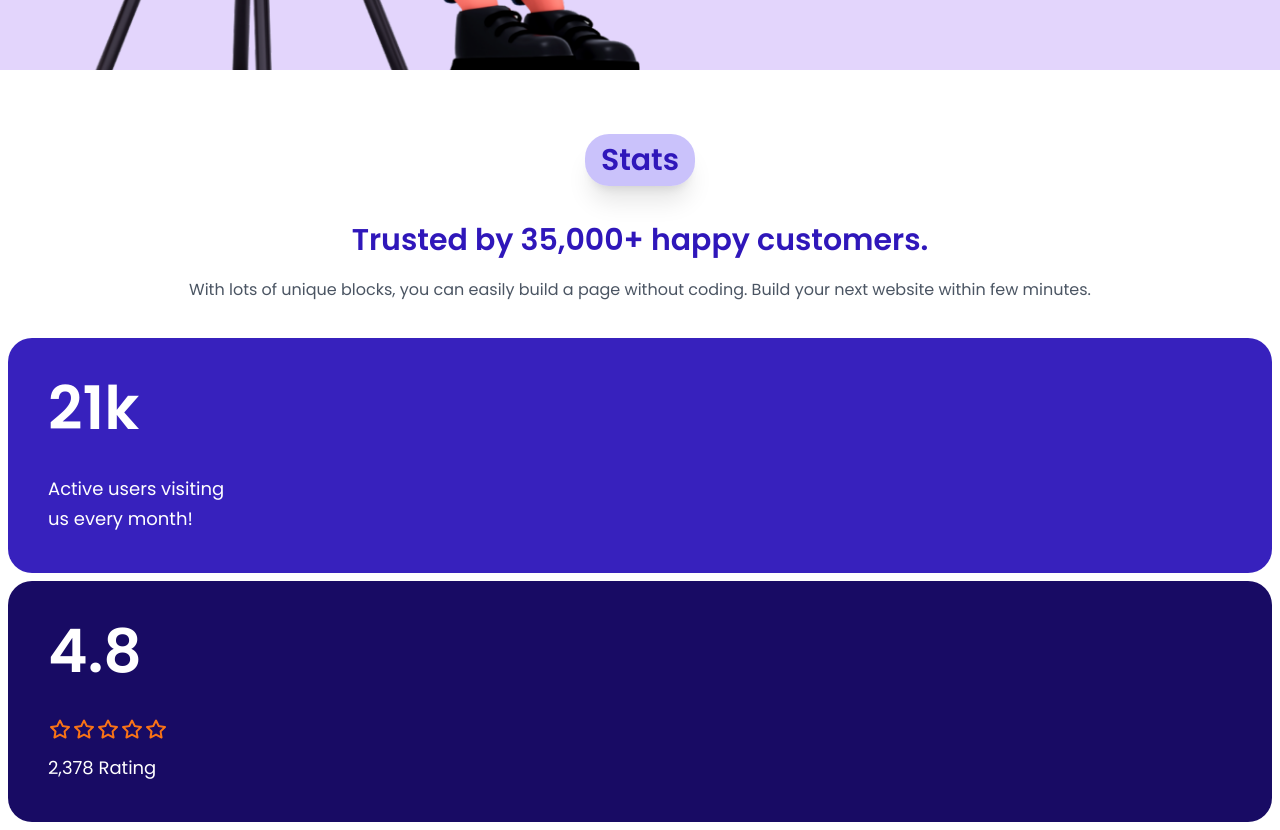
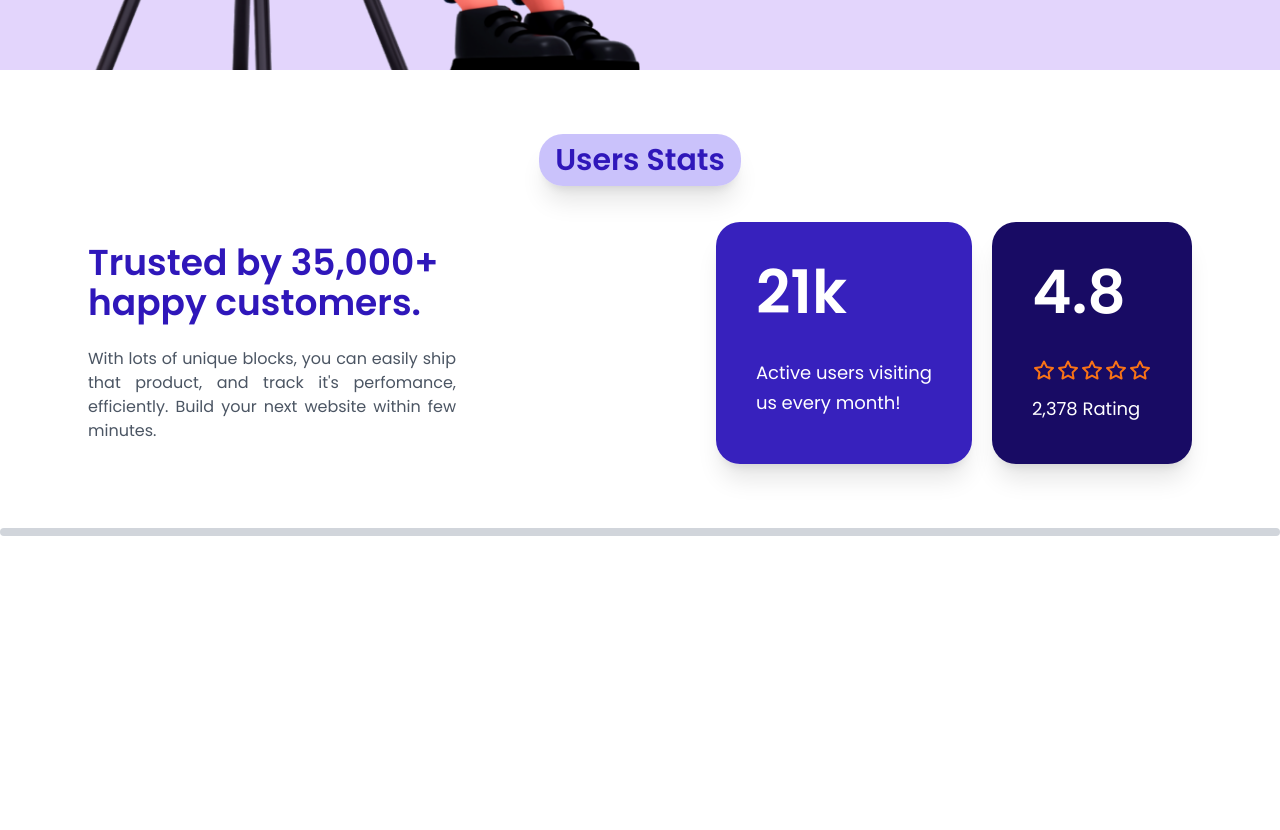
Before and after one commit to bravo-stack/Tailwind-Landing-Page, a React (Create React App) app: page / in a window 1280 px wide. Shown: the part 2560-3390 px from the top of the page. After the commit the page ends 3096 px from the top, so only its background shows below. Built offline with nearby package versions, Linux system fonts and the light colour scheme.

Commit message:
completed the Stats comonent

```diff
--- a/src/components/CustomerStats.js
+++ b/src/components/CustomerStats.js
@@ -1,10 +1,15 @@
 import React from 'react'
+import GrayLine from './GrayLine'
 import Stats from './Stats'
+import Wrapper from './Wrapper'
 
 function CustomerStats() {
   return (
     <div>
+      <Wrapper>
         <Stats />
+      </Wrapper>
+      <GrayLine />
     </div>
   )
 }
--- a/src/components/Stats.js
+++ b/src/components/Stats.js
@@ -6,20 +6,31 @@ function Stats() {
   return (
     <div>
         <section>
+
+            {/* label container */}
             <div className='mt-16'>
-                <Label text="Stats" />
+                <Label text="Users Stats" />
             </div>
-            <div className='mb-9 mt-9 text-center'>
-                <p className='my-text-primary text-3xl font-bold mb-5'>
+
+            {/* entire rating container */}
+            <div className='flex flex-col xl:flex-row mb-16 mt-9'>
+
+                {/* "trusted by customer" container */}
+                <div className='xl:w-1/3 lg:my-auto'>
+                    <p className='my-text-primary text-center xl:text-left text-4xl font-medium md:font-semibold lg:font-bold mb-6'>
                         Trusted by 35,000+ happy customers.
                     </p>
-                <p className='text-gray-600'>
-                    With lots of unique blocks, you can easily build a page without coding.
+                    <p className='text-gray-600 text-center lg:text-justify xl:text-justify'>
+                        With lots of unique blocks, you can easily ship that product, and track it's perfomance, efficiently.
                         Build your next website within few minutes.
                     </p>
                 </div>
-            <div>
-                <div className='p-10 statcard-size rounded-3xl my-bg-blue2 m-2'>
+
+                {/* StatCard container */}
+                <div className='flex flex-col gap-5 mt-12 xl:mt-0 md:flex-row lg:flex-row xl:ml-auto'>
+
+                    {/* Stat card1 */}
+                    <div className='p-10 shadow-xl statcard-size rounded-3xl my-bg-blue2 lg:w-full w-full xl:w-auto xl:w-80 mx-auto'>
                         <p className='text-6xl font-extrabold text-white'>
                             21k
                         </p>
@@ -27,7 +38,9 @@ function Stats() {
                             Active users visiting <br/>us every month!
                         </p>
                     </div>
-                <div className='p-10 statcard-size rounded-3xl my-bg-blue3 m-2'>
+
+                    {/* Statcard 2 */}
+                    <div className='p-10 shadow-xl statcard-size rounded-3xl my-bg-blue3 lg:w-full w-full xl:w-auto xl:w-80 mx-auto'>
                         <p className='text-6xl font-extrabold text-white'>
                             4.8
                         </p>
@@ -39,6 +52,7 @@ function Stats() {
                         </p>
                     </div>
                 </div>
+            </div>
         </section>
 
     </div>
```
Lines whose indentation alone changed are shown as unchanged.
